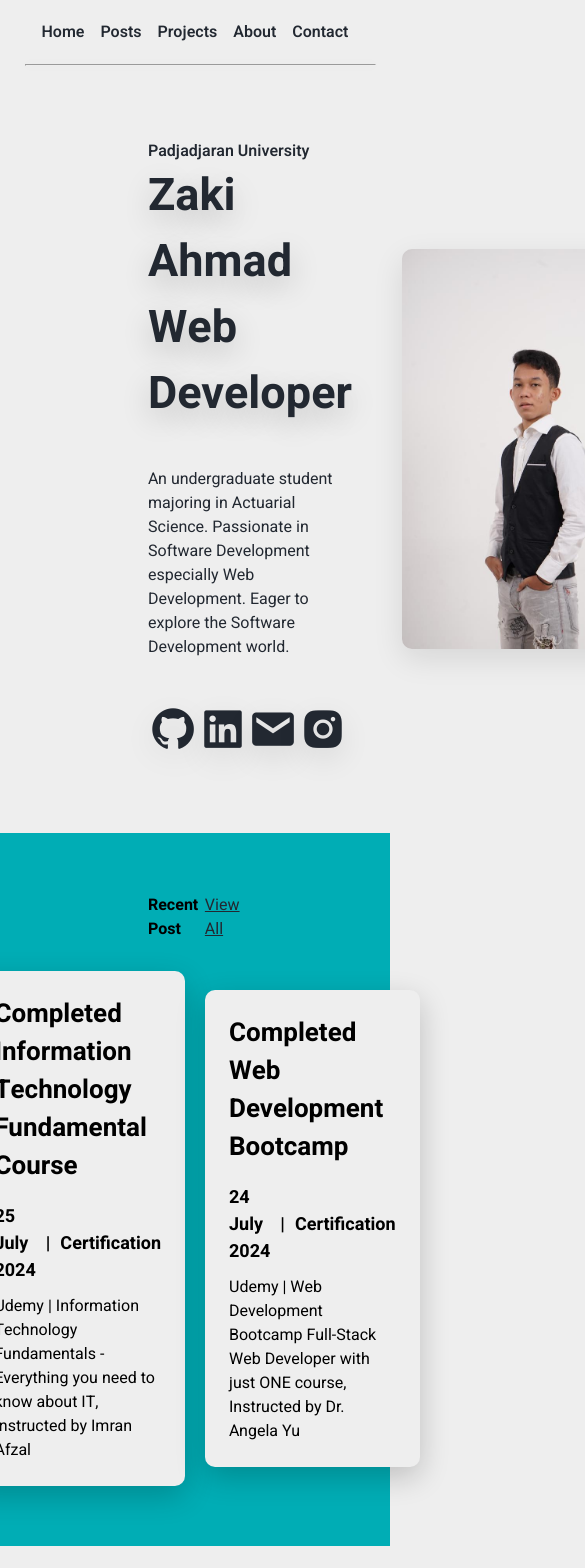
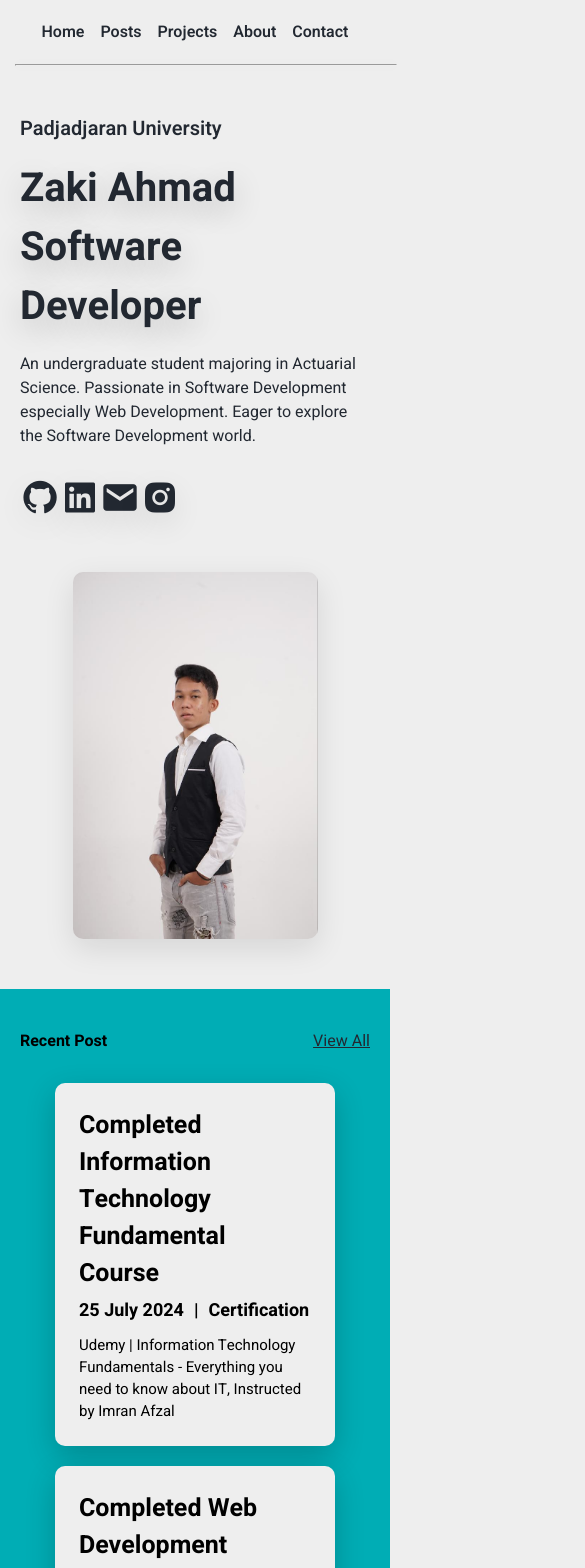
Before and after one commit to zakiahmadd/Portofolio-Website-Rework-React, a React (Vite) app: page /Portofolio-Website-Rework-React/home in a window 390 px wide. Shown: the top 1568 px of the page, 585 px wide, since content can reach past the window. Built offline with nearby package versions, Linux system fonts and the light colour scheme.

Commit message:
Adding responsiveness
responsiveness added to homepage

```diff
--- a/src/components/ProjectPost.jsx
+++ b/src/components/ProjectPost.jsx
@@ -3,44 +3,120 @@ import MoreLink from "./MoreLink.jsx";
 
 function ProjectPost(props) {
   return (
+    <>
+    <style>
+    {`
+      .project-item {
+        display: flex;
+        border-bottom: #222831 1px solid;
+        justify-content: center;
+        align-items: center;
+        padding: 30px 30px;
+      }
+
+      .project-item img {
+        height: auto;
+        width: 350px;
+        border-radius: 7px;
+        box-shadow: 0 10px 30px rgba(0, 0, 0, 0.1);
+      }
+
+      .project-info {
+        margin-left: 20px;
+      }
+
+      .project-year {
+        display: flex;
+        align-items: center;
+        gap: 10px;
+        margin-bottom: 10px;
+        font-size: 18px;
+      }
+
+      .year {
+        background-color: #5bc0de;
+        padding: 2px 8px;
+        border-radius: 20px;
+      }
+
+      h5 {
+        font-size: 18px;
+      }
+
+      h3 {
+        font-size: 26px;
+      }
+
+      @media screen and (max-width: 1400px) {
+        .project-item {
+          width: 90%;
+        }
+      }
+
+      @media screen and (max-width: 992px) {
+        .project-item {
+          flex-direction: column;
+          margin-bottom: 30px;
+          width: 85%;
+        }
+
+        .project-item img {
+          width: 90%;
+          margin-bottom: 20px;
+        }
+
+        h5 {
+        font-size: 15px;
+      }
+
+      }
+
+      @media screen and (max-width: 500px) {
+        .project-item {
+            width: 100%;
+        }
+      }
+    `}
+  </style>
     <div
       class="project-item"
-      style={{
-        display: "flex",
-        borderBottom: "#222831 1px solid",
-        justifyContent: "center",
-        alignItems: "center",
-        padding: "30px 30px",
-      }}
+      // style={{
+      //   display: "flex",
+      //   borderBottom: "#222831 1px solid",
+      //   justifyContent: "center",
+      //   alignItems: "center",
+      //   padding: "30px 30px",
+      // }}
     >
       <img
         src={props.img}
         alt=""
-        style={{
-          height: "auto",
-          width: "350px",
-          borderRadius: "7px",
-          boxShadow: "0 10px 30px rgba(0, 0, 0, 0.1)",
-        }}
+        // style={{
+        //   height: "auto",
+        //   width: "350px",
+        //   borderRadius: "7px",
+        //   boxShadow: "0 10px 30px rgba(0, 0, 0, 0.1)",
+        // }}
       />
-      <div class="project-info" style={{marginLeft: "40px"}}>
+      <div class="project-info" >
         <h3>{props.title}</h3>
         <div
           class="project-year"
-          style={{
-            display: "flex",
-            alignItems: "center",
-            gap: "10px",
-            marginBottom: "10px",
-          }}
+          // style={{
+          //   display: "flex",
+          //   alignItems: "center",
+          //   gap: "10px",
+          //   marginBottom: "10px",
+          //   fontSize: "18px",
+          // }}
         >
           <h5
             class="year"
-            style={{
-              backgroundColor: "#5bc0de",
-              padding: "2px 8px",
-              borderRadius: "20px",
-            }}
+            // style={{
+            //   backgroundColor: "#5bc0de",
+            //   padding: "2px 8px",
+            //   borderRadius: "20px",
+            // }}
           >
             {props.year}
           </h5>
@@ -52,6 +128,7 @@ function ProjectPost(props) {
         {props.more ? <MoreLink /> : null}
       </div>
     </div>
+    </>
   );
 }
 
--- a/src/components/ProjectsContainer.jsx
+++ b/src/components/ProjectsContainer.jsx
@@ -13,10 +13,43 @@ function ProjectsContainer(props) {
           .featured {
             padding: 60px 148px;
           }
+
+          @media screen and (max-width:1400px) {
+
+            .featured {
+              padding: 40px 60px;
+              margin-bottom: 30px;
+            }
+
+            .projects {
+              display: flex;
+              flex-direction: column;
+              justify-content: center;
+              align-items: center;
+            }
+
+            .featured .project-item{
+              width: 90%;
+            }
+
+          }
+
+          @media screen and (max-width: 1200px) {
+
+              .featured {
+                  padding: 40px 40px;
+              }
+
+          @media screen and (max-width: 992px) {
+                .featured {
+                  padding: 40px 20px;
+              }
+          }
+
         `}
       </style>
       <div className="featured">
-        <Separator title="Featured Projects" to="/projects" view={props.view}/>
+        <Separator title="Featured Projects" to="/projects" view={props.view} />
         <div className="projects">
           {projectDataReversed.map((post, index) => {
             return (
--- a/src/pages/Home/Home.css
+++ b/src/pages/Home/Home.css
@@ -11,6 +11,7 @@
 .hello {
     font-weight: 600;
 }
+
 .main .info h1 {
     font-size: 45px;
     margin-bottom: 40px;
@@ -88,3 +89,202 @@
 .view-all:hover {
     color: #eeeeee;
 }
+
+@media screen and (max-width:1400px) {
+
+    .main{
+        padding: 0px 60px;
+    }
+
+    .recent{
+        padding: 60px;
+    }
+}
+
+@media screen and (max-width: 1200px) {
+
+    .fancy-hr {
+        width: 95%;
+        left: 40px;
+    }
+
+    .main {
+        padding: 40px 40px;
+        height: auto;
+    }
+
+    .main img {
+        height: 370px;
+        width: auto;
+    }
+
+    .recent {
+        padding: 40px;
+    }
+
+}
+
+@media screen and (max-width: 992px) {
+
+    nav {
+        padding: 20px;
+    }
+
+    /* .main {
+        padding: 0 20px;
+    } */
+
+    .fancy-hr {
+        width: 98%;
+        left: 15px;
+    }
+
+    .main img {
+        height: 350px;
+        width: auto;
+    }
+
+    .main .info h1 {
+        margin-bottom: 25px;
+    }
+
+    .main .info .desc {
+        margin-bottom: 30px;
+    }
+
+    .recent {
+        padding: 40px 20px;
+    }
+
+    .recent .posts .post-item {
+        height: 250px;
+        display: flex;
+        flex-direction: column;
+        justify-content: center;
+    }
+
+    .recent .post-item h3 {
+        font-size: 25px;
+        margin-bottom: 5px;
+    }
+
+    .recent h5, .recent p {
+        font-size: 15px;
+    }
+
+    .posts .post-item .info {
+        margin-bottom: 10px;
+    }
+
+    .featured {
+        padding: 40px 20px;
+    }
+}
+
+@media screen and (max-width: 768px) {
+
+    nav {
+        justify-content: center;
+    }
+
+    nav img {
+        display: none;
+    }
+
+    .main {
+        display: flex;
+        flex-direction: column;
+        justify-content: space-around;
+        height: auto;
+        margin: 40px 0;
+    }
+
+    .main .info h1{
+        font-size: 40px;
+        margin-bottom: 16px;
+    }
+
+    .main .info p{
+        margin-bottom: 16px;
+        font-size: 20px;
+    }
+
+    .main .info .contacts-logo i{
+        font-size: 40px;
+    }
+
+    .main img {
+        width: 70%;
+        height: auto;
+    }
+
+    .recent .posts {
+        display: flex;
+        flex-direction: column;
+    }
+
+    .recent .posts .post-item {
+        width: 80%;
+        height: auto;
+    }
+}
+
+@media screen and (max-width: 768px) {
+
+    nav {
+        justify-content: center;
+    }
+
+    nav img {
+        display: none;
+    }
+
+    .main {
+        display: flex;
+        flex-direction: column;
+        justify-content: space-around;
+        height: auto;
+        margin: 40px 0;
+    }
+
+    .main .info h1{
+        font-size: 40px;
+        margin-bottom: 16px;
+    }
+
+    .main .info p{
+        margin-bottom: 16px;
+        font-size: 20px;
+    }
+
+    .main .info .contacts-logo i{
+        font-size: 40px;
+    }
+
+    .main img {
+        width: 70%;
+        height: auto;
+    }
+
+    .recent .posts {
+        display: flex;
+        flex-direction: column;
+    }
+
+    .recent .posts .post-item {
+        width: 80%;
+        height: auto;
+    }
+}
+
+@media screen and (max-width: 500px) {
+
+    .main {
+        padding: 10px 20px;
+    }
+
+    .recent .post-item {
+        width: 100%;
+    }
+
+}
--- a/src/pages/Home/Home.jsx
+++ b/src/pages/Home/Home.jsx
@@ -20,7 +20,7 @@ function HomePage() {
           <h1>
             Zaki Ahmad
             <br />
-            Web Developer
+            Software Developer
           </h1>
           <p className="desc">
             An undergraduate student majoring in Actuarial Science. Passionate
--- a/src/pages/Posts/PostCard.jsx
+++ b/src/pages/Posts/PostCard.jsx
@@ -25,6 +25,9 @@ function PostCard(props) {
         </div>
         <p>{props.description}</p>
         <div class="button-group">
+          {/* <a href="#">
+          <i class='bx bxs-heart'></i>
+          </a> */}
           <a href="#">
             <i class="bx bxs-copy" onClick={() => copyToClipboard(linkToCopy)}></i>
           </a>
```
